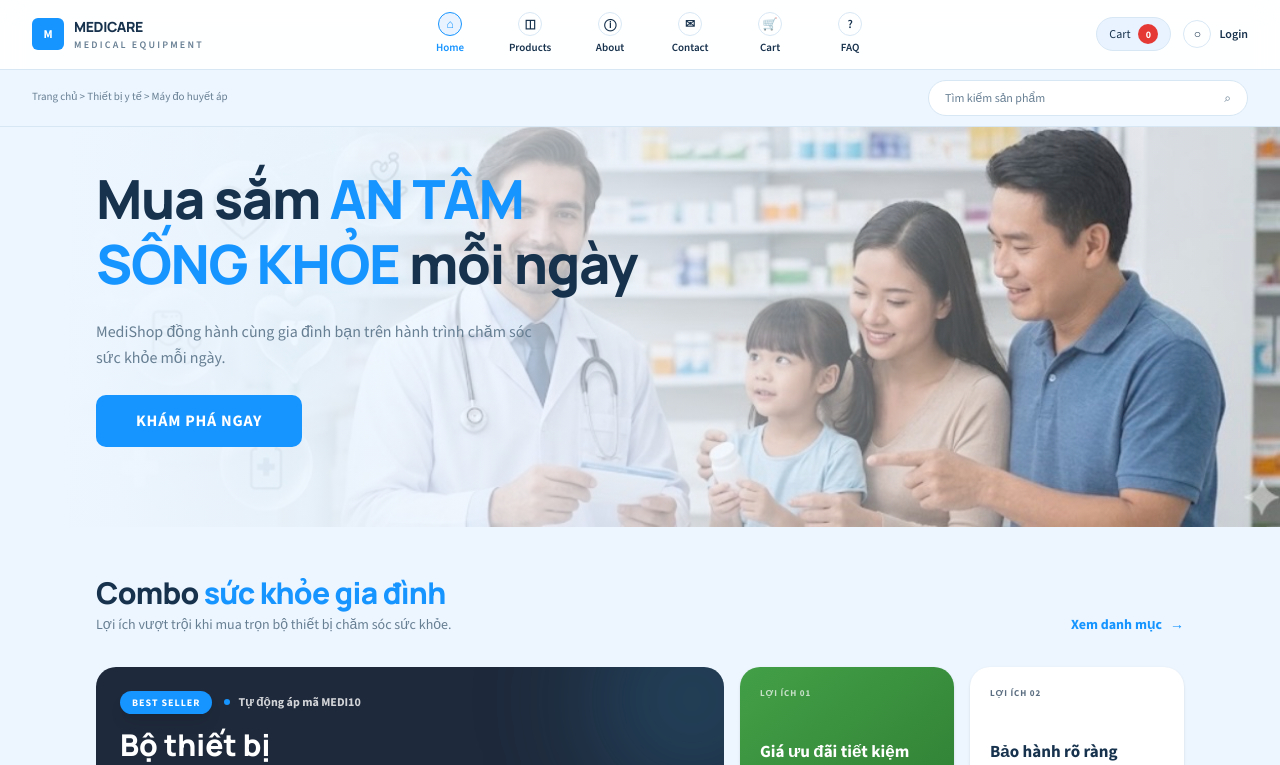
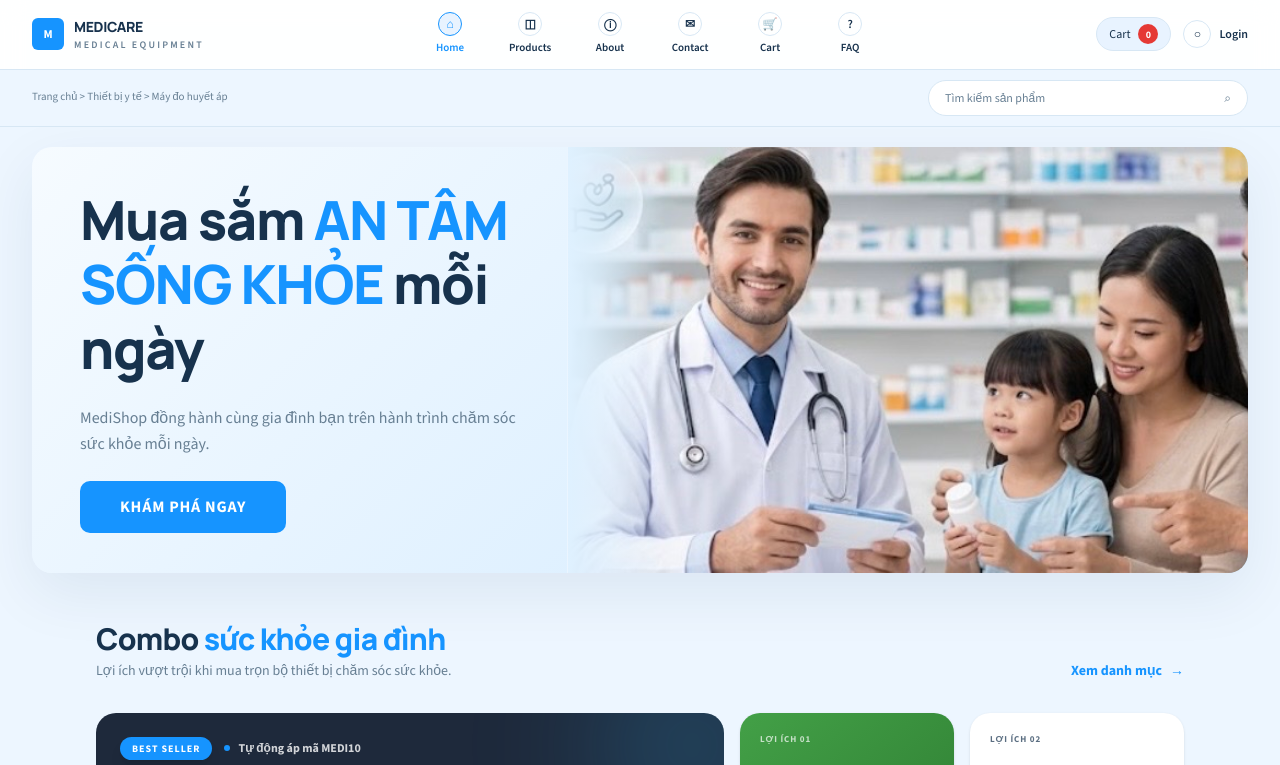
Before and after one commit to baohan24126067/nhom07_thietbiyte, a Next.js app: page / in a window 1280 px wide. Shown: the top 765 px of the page. Built offline with nearby package versions, Linux system fonts and the light colour scheme.

Commit message:
fix: restore home hero image layout

```diff
--- a/app/page.tsx
+++ b/app/page.tsx
@@ -91,20 +91,10 @@ export default function Home() {
   return (
     <div className="bg-background pb-20 transition-colors duration-300">
       <section className="w-full">
-        <div className="relative w-full overflow-hidden bg-surface transition-colors">
-          <div className="relative min-h-[400px] w-full">
-            <div className="absolute inset-0 z-0 opacity-30 sm:opacity-100">
-              <Image
-                src="/assets/images/hero.jpg"
-                alt="Gia đình chăm sóc sức khỏe cùng MediCare"
-                fill
-                className="object-contain object-right"
-                priority
-              />
-            </div>
-
-            <div className="relative z-10 flex min-h-[360px] flex-col justify-center px-6 sm:px-12 md:px-16 lg:px-24">
-              <div className="max-w-2xl space-y-6">
+        <div className="mx-auto w-full max-w-7xl px-4 pt-5 sm:px-6 lg:px-8">
+          <div className="grid overflow-hidden rounded-[20px] bg-[linear-gradient(135deg,#f6fbff,#cfe9ff)] shadow-[0_20px_60px_rgba(17,57,95,0.08)] lg:grid-cols-[0.88fr_1.12fr]">
+            <div className="relative z-10 flex min-h-[330px] flex-col justify-center px-6 py-10 sm:px-10 lg:px-12">
+              <div className="max-w-xl space-y-6">
                 <h1 className="font-display text-[28px] font-extrabold leading-[1.2] tracking-tight text-foreground sm:text-[36px] md:text-[54px]">
                   Mua sắm <span className="text-brand">AN TÂM</span>
                   <br className="hidden sm:block" />{" "}
@@ -123,7 +113,16 @@ export default function Home() {
               </div>
             </div>
 
-            <div className="absolute inset-0 bg-gradient-to-r from-background via-background/80 to-transparent sm:via-background/60" />
+            <div className="relative min-h-[220px] overflow-hidden border-t border-white/60 bg-[#cfe8ff] lg:min-h-[330px] lg:border-l lg:border-t-0">
+              <Image
+                src="/assets/images/hero.jpg"
+                alt="Gia đình chăm sóc sức khỏe cùng MediCare"
+                fill
+                className="object-cover object-center"
+                priority
+              />
+              <div className="absolute inset-y-0 left-0 hidden w-24 bg-gradient-to-r from-[#dff1ff] to-transparent lg:block" />
+            </div>
           </div>
         </div>
       </section>
```
